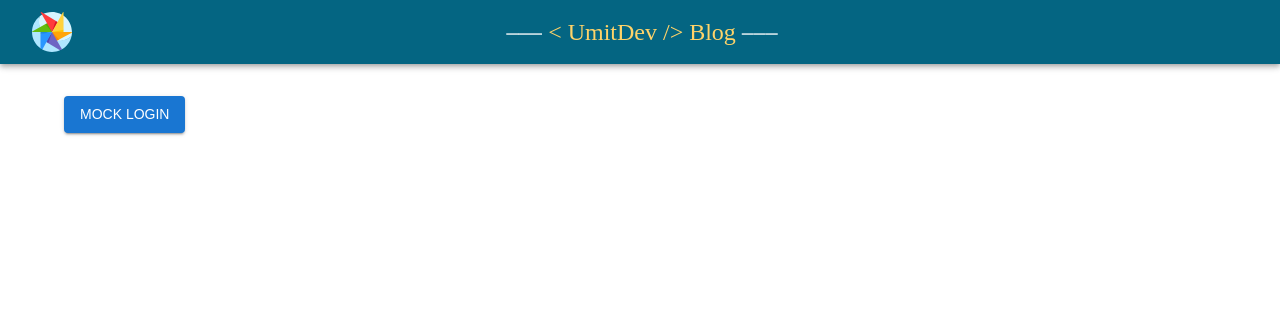
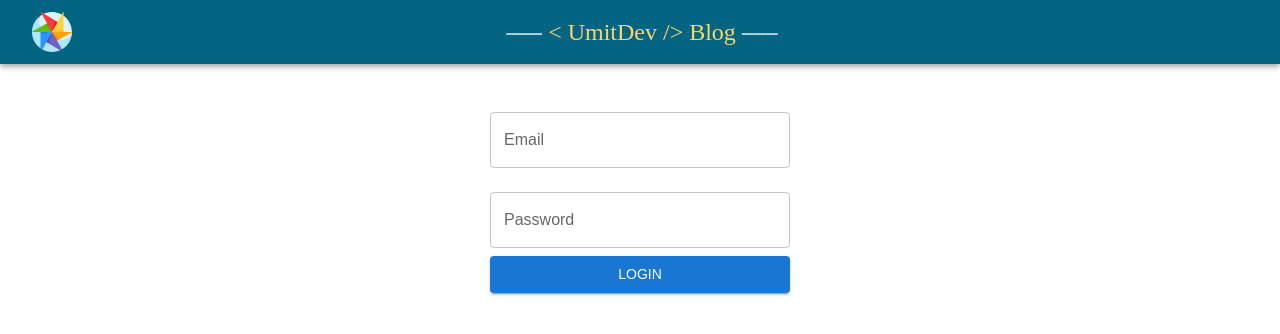
Before and after one commit to Umit8098/React-Project-13-blog-app, a React (Vite) app: page /login in a window 1280 px wide. Shown: the top 334 px of the page. Built offline with nearby package versions, Linux system fonts and the light colour scheme; some icons are missing; a web font is replaced by a local one.

Commit message:
feat: integrate firebase authentication with redux toolkit

```diff
--- a/package.json
+++ b/package.json
@@ -15,6 +15,7 @@
     "@mui/icons-material": "^7.3.7",
     "@mui/material": "^7.3.7",
     "@reduxjs/toolkit": "^2.11.2",
+    "firebase": "^12.7.0",
     "react": "^19.2.0",
     "react-dom": "^19.2.0",
     "react-redux": "^9.2.0",
--- a/src/components/Navbar.jsx
+++ b/src/components/Navbar.jsx
@@ -48,12 +48,14 @@ export default function Navbar() {
     ]:[
         <MenuItem
             key="login"
-            component={Link} to="/login"
+            component={Link}
+            to="/login"
             onClick={handleClose}
         >Login</MenuItem>,
         <MenuItem
             key="register"
-            component={Link} to="/register"
+            component={Link}
+            to="/register"
             onClick={handleClose}
         >Register</MenuItem>
     ]
--- /dev/null
+++ b/src/features/auth/authService.js
@@ -0,0 +1,28 @@
+import {
+    createUserWithEmailAndPassword,
+    signInWithEmailAndPassword,
+    signOut,
+} from "firebase/auth";
+import { auth } from "../../firebase/firebaseConfig";
+
+export const registerUser = async ({ email, password }) => {
+    const userCredential = await createUserWithEmailAndPassword(
+        auth,
+        email,
+        password
+    );
+    return userCredential.user;
+};
+
+export const loginUser = async ({ email, password }) => {
+    const userCredential = await signInWithEmailAndPassword(
+        auth,
+        email,
+        password,
+    );
+    return userCredential.user;
+};
+
+export const logoutUser = async () => {
+    await signOut(auth);
+};
--- a/src/features/auth/authSlice.js
+++ b/src/features/auth/authSlice.js
@@ -1,4 +1,40 @@
-import { createSlice } from "@reduxjs/toolkit";
+import { createSlice, createAsyncThunk } from "@reduxjs/toolkit";
+import {
+    registerUser,
+    loginUser,
+    logoutUser,
+} from "./authService";
+
+export const register = createAsyncThunk(
+    "auth/register",
+    async (userData, thunkAPI) => {
+        try {
+            return await registerUser(userData);
+        } catch (error) {
+            return thunkAPI.rejectWithValue(error.message);
+        }
+    }
+);
+
+export const login = createAsyncThunk(
+    "auth/login",
+    async (userData, thunkAPI) => {
+        try {
+            return await loginUser(userData);
+        } catch (error) {
+            return thunkAPI.rejectWithValue(error.message);
+        }
+    }
+);
+
+
+export const logout = createAsyncThunk(
+    "auth/logout",
+    async () => {
+        await logoutUser();
+    }
+);
+
 
 const initialState = {
     user: null,
@@ -11,31 +47,67 @@ const authSlice = createSlice({
     name: "auth",
     initialState,
     reducers: {
-        loginStart: (state) => {
+        // loginStart: (state) => {
+        //     state.loading = true;
+        //     state.error = null;
+        // },
+        // loginSuccess: (state, action) => {
+        //     state.loading = false;
+        //     state.user = action.payload;
+        //     state.isAuthenticated = true;
+        // },
+        // loginFail: (state, action) => {
+        //     state.loading = false;
+        //     state.error = action.payload;
+        // },
+        // logout: (state) => {
+        //     state.user = null;
+        //     state.isAuthenticated = false;
+        // },
+    },
+    extraReducers: (builder) => {
+        builder
+            // REGISTER
+            .addCase(register.pending, (state) => {
                 state.loading = true;
-            state.error = null;
-        },
-        loginSuccess: (state, action) => {
+            })
+            .addCase(register.fulfilled, (state, action) => {
                 state.loading = false;
                 state.user = action.payload;
                 state.isAuthenticated = true;
-        },
-        loginFail: (state, action) => {
+            })
+            .addCase(register.rejected, (state, action) => {
                 state.loading = false;
                 state.error = action.payload;
-        },
-        logout: (state) => {
+            })
+
+            // LOGIN
+            .addCase(login.pending, (state) => {
+                state.loading = true;
+            })
+            .addCase(login.fulfilled, (state, action) => {
+                state.loading = false;
+                state.user = action.payload;
+                state.isAuthenticated = true;
+            })
+            .addCase(login.rejected, (state, action) => {
+                state.loading = false;
+                state.error = action.payload;
+            })
+
+            // LOGOUT
+            .addCase(logout.fulfilled, (state) => {
                 state.user = null;
                 state.isAuthenticated = false;
-        },
+            });
     },
 });
 
-export const {
-    loginStart,
-    loginSuccess,
-    loginFail,
-    logout,
-} = authSlice.actions;
+// export const {
+//     loginStart,
+//     loginSuccess,
+//     loginFail,
+//     logout,
+// } = authSlice.actions;
 
 export default authSlice.reducer;
--- /dev/null
+++ b/src/firebase/firebaseConfig.js
@@ -0,0 +1,19 @@
+// Import the functions you need from the SDKs you need
+import { initializeApp } from "firebase/app";
+import { getAuth } from "firebase/auth";
+// TODO: Add SDKs for Firebase products that you want to use
+// https://firebase.google.com/docs/web/setup#available-libraries
+
+// Your web app's Firebase configuration
+const firebaseConfig = {
+  apiKey: "AIzaSyC8bQFGq4B6wDdvZdmLaFE-vwPb8C2tv3U",
+  authDomain: "react-blog-app-23841.firebaseapp.com",
+  projectId: "react-blog-app-23841",
+  storageBucket: "react-blog-app-23841.firebasestorage.app",
+  messagingSenderId: "686979033824",
+  appId: "1:686979033824:web:b56c203b34330988ebfe85"
+};
+
+// Initialize Firebase
+const app = initializeApp(firebaseConfig);
+export const auth = getAuth(app);
--- a/src/pages/Login.jsx
+++ b/src/pages/Login.jsx
@@ -1,21 +1,88 @@
-import { Button } from "@mui/material";
-import { useDispatch } from "react-redux";
-import { loginSuccess } from "../features/auth/authSlice";
+import { Box, Button, TextField } from "@mui/material";
+import { useDispatch, useSelector } from "react-redux";
+import { useState } from "react";
+import { login } from "../features/auth/authSlice";
 
 const Login = () => {
 
     const dispatch = useDispatch();
+    const { loading } = useSelector((state) => state.auth);
+
+    const [formData, setFormData] = useState({
+        email: "",
+        password:"",
+    });
+
+    const handleChange = (e) => {
+        setFormData({...formData, [e.target.name]: e.target.value});
+    };
+
+    const handleSubmit = (e) => {
+        e.preventDefault();
+        dispatch(login(formData));
+    };
 
     return (
-        <Button
-            variant="contained"
-            onClick={()=>{
-                dispatch(loginSuccess({email: "test@test.com"}))
+        <Box
+            mt={4}
+            sx={{
+                width: "300px",
+                margin: "auto"
             }}
         >
-            Mock Login
-        </Button>
-    )
+            <form onSubmit={handleSubmit}>
+                <TextField
+                    name="email"
+                    label="Email"
+                    fullWidth
+                    margin="normal"
+                    onChange={handleChange}
+                />
+                <TextField
+                    name="password"
+                    label="Password"
+                    type="password"
+                    fullWidth
+                    margin="normal"
+                    onChange={handleChange}
+                />
+                <Button
+                    type="submit"
+                    variant="contained"
+                    disabled={loading}
+                    fullWidth
+                >
+                    Login
+                </Button>
+            </form>
+        </Box>
+    );
 };
 
 export default Login;
+
+
+
+
+
+// import { Button } from "@mui/material";
+// import { useDispatch } from "react-redux";
+// import { loginSuccess } from "../features/auth/authSlice";
+
+// const Login = () => {
+
+//     const dispatch = useDispatch();
+
+//     return (
+//         <Button
+//             variant="contained"
+//             onClick={()=>{
+//                 dispatch(loginSuccess({email: "test@test.com"}))
+//             }}
+//         >
+//             Mock Login
+//         </Button>
+//     )
+// };
+
+// export default Login;
```
Also changed, not shown: 1 other file (tests, documents, lock files or other folders). Lines whose indentation alone changed are shown as unchanged.
